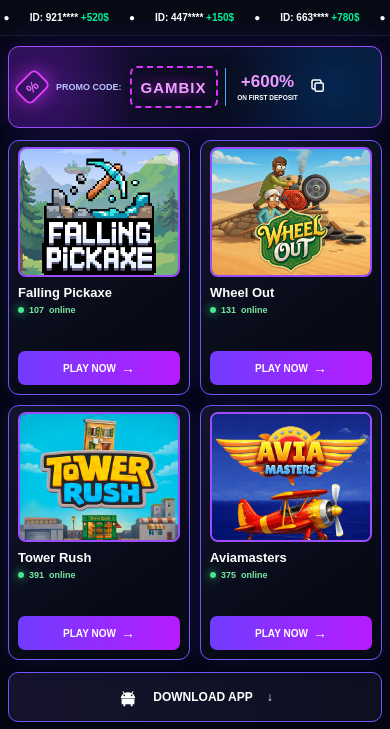
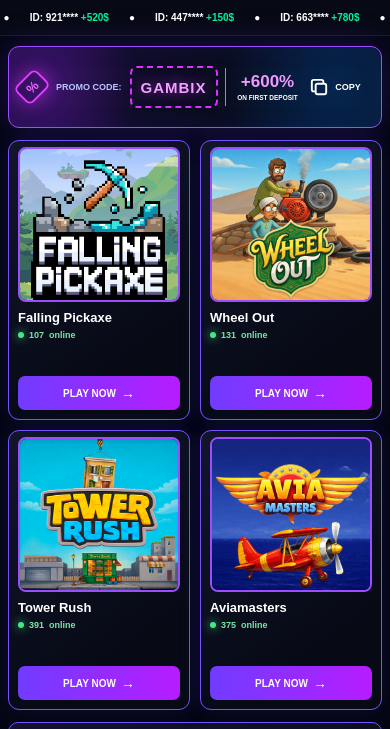
Before and after one commit to Alexjetx/full-landing-filipki, a plain HTML site: page index.html in a window 390 px wide. Shown: the top 729 px of the page. Drawn offline with Linux system fonts and the light colour scheme.

Commit message:
Update index.html

```diff
--- a/index.html
+++ b/index.html
@@ -99,16 +99,16 @@ body{min-height:0;height:auto;overflow-x:hidden}
   .code{height:42px;min-width:88px;margin-left:8px;padding:0 8px;border-radius:7px;font-size:15px}
   .divider{height:38px;margin:0 7px}
   .bonus{min-width:70px}.bonus strong{font-size:17px}.bonus span{margin-top:4px;font-size:6.5px}
-  .copy{width:25px;height:25px;margin-left:3px;padding:0;font-size:15px}
+  .copy{width:58px;height:30px;margin-left:3px;padding:0;display:flex;align-items:center;justify-content:center;gap:4px;font-size:15px}.copy svg{width:23px;height:23px}.copy-label{font-size:9px;font-weight:900;line-height:1}
 
   .games{grid-template-columns:repeat(2,minmax(0,1fr));gap:10px}
-  .card{height:255px;min-height:255px;border-radius:11px}
+  .card{height:280px;min-height:280px;border-radius:11px}
   .image{
     width:calc(100% - 18px);
-    height:130px;
-    min-height:130px;
+    height:155px;
+    min-height:155px;
     aspect-ratio:auto;
-    flex:0 0 130px;
+    flex:0 0 155px;
     margin:6px auto;
     border-radius:8px;
     font-size:9px;
@@ -126,7 +126,7 @@ body{min-height:0;height:auto;overflow-x:hidden}
   .dot{width:6px;height:6px}
   .play{height:34px;margin-top:auto;border-radius:7px;font-size:10px}
   .play::after{font-size:14px;margin-left:5px}
-  .download{height:50px;margin-top:12px;border-radius:10px;font-size:12px}
+  .download{height:50px;margin-top:12px;border-radius:10px;font-size:12px}.android-icon{width:25px;height:25px}.download-arrow{font-size:18px;font-weight:900}
 }
 </style>
 </head>
@@ -158,10 +158,11 @@ body{min-height:0;height:auto;overflow-x:hidden}
       <span>ON FIRST DEPOSIT</span>
     </div>
     <button class="copy" onclick="copyCode()" aria-label="Copy promo code">
-  <svg viewBox="0 0 24 24" width="18" height="18" fill="none" stroke="currentColor" stroke-width="2">
+  <svg viewBox="0 0 24 24" width="24" height="24" fill="none" stroke="currentColor" stroke-width="2">
     <rect x="8" y="8" width="11" height="11" rx="2"></rect>
     <path d="M16 8V6a2 2 0 0 0-2-2H6a2 2 0 0 0-2 2v8a2 2 0 0 0 2 2h2"></path>
   </svg>
+  <span class="copy-label">COPY</span>
 </button>
   </section>
 
@@ -217,11 +218,11 @@ body{min-height:0;height:auto;overflow-x:hidden}
 
   <!-- Put app.apk next to index.html to enable the download. -->
   <a class="download" href="app.apk" download>
-  <svg viewBox="0 0 24 24" width="22" height="22" fill="currentColor">
-    <path d="M7.2 8.2 5.9 5.9l.9-.5 1.3 2.3A7.7 7.7 0 0 1 12 6.8c1.4 0 2.8.3 3.9.9l1.3-2.3.9.5-1.3 2.3c1.7 1.2 2.8 3 3 5.1H4.2c.2-2.1 1.3-3.9 3-5.1ZM8 11.2a.9.9 0 1 0 0-1.8.9.9 0 0 0 0 1.8Zm8 0a.9.9 0 1 0 0-1.8.9.9 0 0 0 0 1.8ZM5 14h14v5a1 1 0 0 1-1 1h-1v2h-2v-2H9v2H7v-2H6a1 1 0 0 1-1-1v-5Z"/>
+  <svg class="android-icon" viewBox="0 0 24 24" width="25" height="25" fill="currentColor" aria-hidden="true">
+    <path d="M7.4 8.1 6.1 5.8l.9-.5 1.3 2.2A7.7 7.7 0 0 1 12 6.6c1.3 0 2.6.3 3.7.9L17 5.3l.9.5-1.3 2.3c1.8 1.1 3 3 3.2 5.1H4.2c.2-2.1 1.4-4 3.2-5.1ZM8.2 11a.9.9 0 1 0 0-1.8.9.9 0 0 0 0 1.8Zm7.6 0a.9.9 0 1 0 0-1.8.9.9 0 0 0 0 1.8ZM5 14h14v4.7A1.3 1.3 0 0 1 17.7 20H6.3A1.3 1.3 0 0 1 5 18.7V14Z"/>
   </svg>
-  DOWNLOAD APP
-  <span>↓</span>
+  <span>DOWNLOAD APP</span>
+  <span class="download-arrow">↓</span>
 </a>
 
 </main>
```
